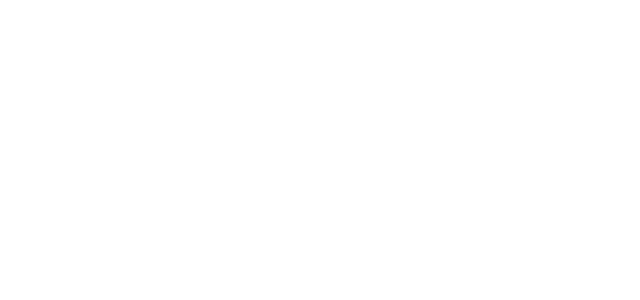
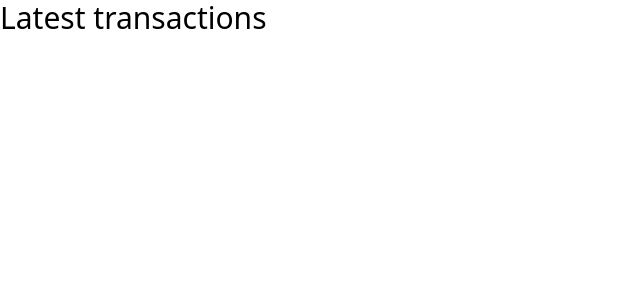
Before and after one commit to MarkMallari16/vue-firebase-project, a Vue app: page /transactions in a window 1280 px wide. Before the commit this address had no page. Shown: the top 300 px of the page, without its empty margins (0-640 px from the left). Built offline with nearby package versions, Linux system fonts and the light colour scheme.

Commit message:
add transactions page

```diff
--- a/src/pages/Home.vue
+++ b/src/pages/Home.vue
@@ -34,6 +34,10 @@
     .catch((error) => {
       console.error(error.message);
     });
+};
+
+const goToTransactionsLink = () => {
+  router.push("/transactions");
 };
 </script>
 
@@ -140,6 +144,7 @@
           <!--Transactions-->
           <button
             class="flex gap-4 items-center px-4 py-3 hover:bg-base-300 rounded-md cursor-pointer mb-3 w-full"
+            @click="goToTransactionsLink"
           >
             <svg
               xmlns="http://www.w3.org/2000/svg"
--- /dev/null
+++ b/src/pages/Transactions.vue
@@ -0,0 +1,4 @@
+<script setup></script>
+<template>
+  <h1 class="text-3xl">Latest transactions</h1>
+</template>
--- a/src/router/router.js
+++ b/src/router/router.js
@@ -4,6 +4,7 @@
 import Signup from '@/pages/Signup.vue';
 import Guest from '@/pages/Guest.vue';
 import { getAuth, onAuthStateChanged } from 'firebase/auth';
+import Transactions from '@/pages/Transactions.vue';
 
 const routes = [
     {
@@ -28,6 +29,11 @@
         path: '/signup',
         name: 'Signup',
         component: Signup
+    },
+    {
+        path: '/transactions',
+        name: 'Transactions',
+        component: Transactions
     }
 ]
 
```
